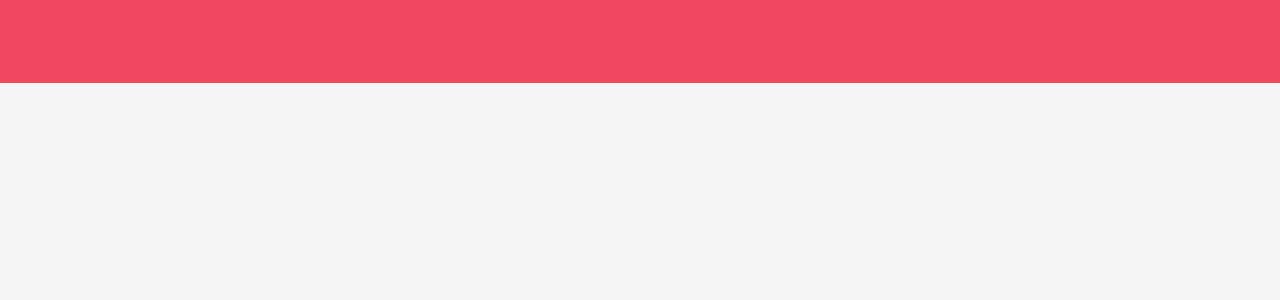
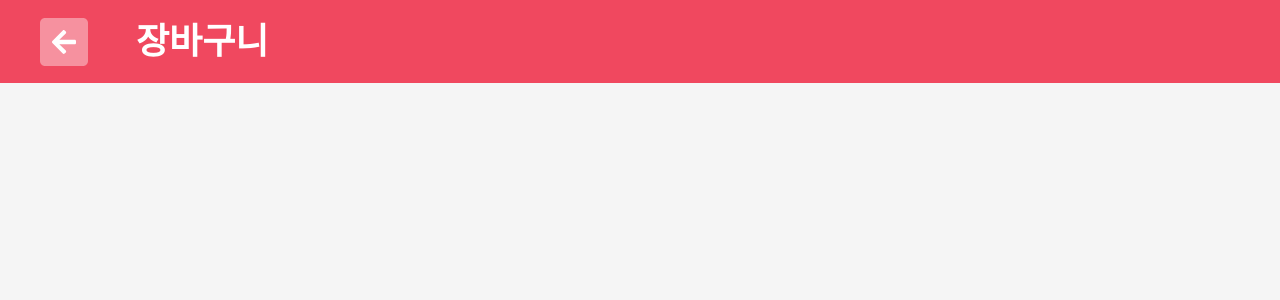
Before and after one commit to mrainbeat/week7_homework, a React (Vite) app in the folder Delivery/: page /Order in a window 1280 px wide. Shown: the top 300 px of the page. Built offline with nearby package versions, Linux system fonts and the light colour scheme; a web font is replaced by a local one.

Commit message:
[Mod]  Order페이지 Navbar 적용

```diff
--- a/Delivery/src/pages/Menu.jsx
+++ b/Delivery/src/pages/Menu.jsx
@@ -6,15 +6,15 @@ const Menu = () => {
   return (
     <div>
       <Navbar
-        left={<span className="text-2xl">장바구니</span>}
+        left={<span className="text-[36px] font-bold">장바구니</span>}
         right={
-          <>
+          <div className="flex gap-[38px] items-center">
             <img src={cart} alt="장바구니" />
             <Link to="/Login" className="hover:text-black">
               {' '}
               로그아웃
             </Link>
-          </>
+          </div>
         }
       />
     </div>
--- a/Delivery/src/pages/Order.jsx
+++ b/Delivery/src/pages/Order.jsx
@@ -1,5 +1,19 @@
+import Leftarrow from '../assets/fa-solid_arrow-left.svg';
+import Navbar from '../components/layouts/Navbar';
+
 const Order = () => {
-  return <div>Order</div>;
+  return (
+    <div>
+      <Navbar
+        left={
+          <div className="flex gap-[48px] items-center">
+            <img src={Leftarrow} alt="왼쪽화실표" />
+            <span className="text-[36px] font-bold">장바구니</span>
+          </div>
+        }
+      />
+    </div>
+  );
 };
 
 export default Order;
```
Also changed, not shown: Delivery/src/assets/fa-solid_arrow-left.svg (added).
